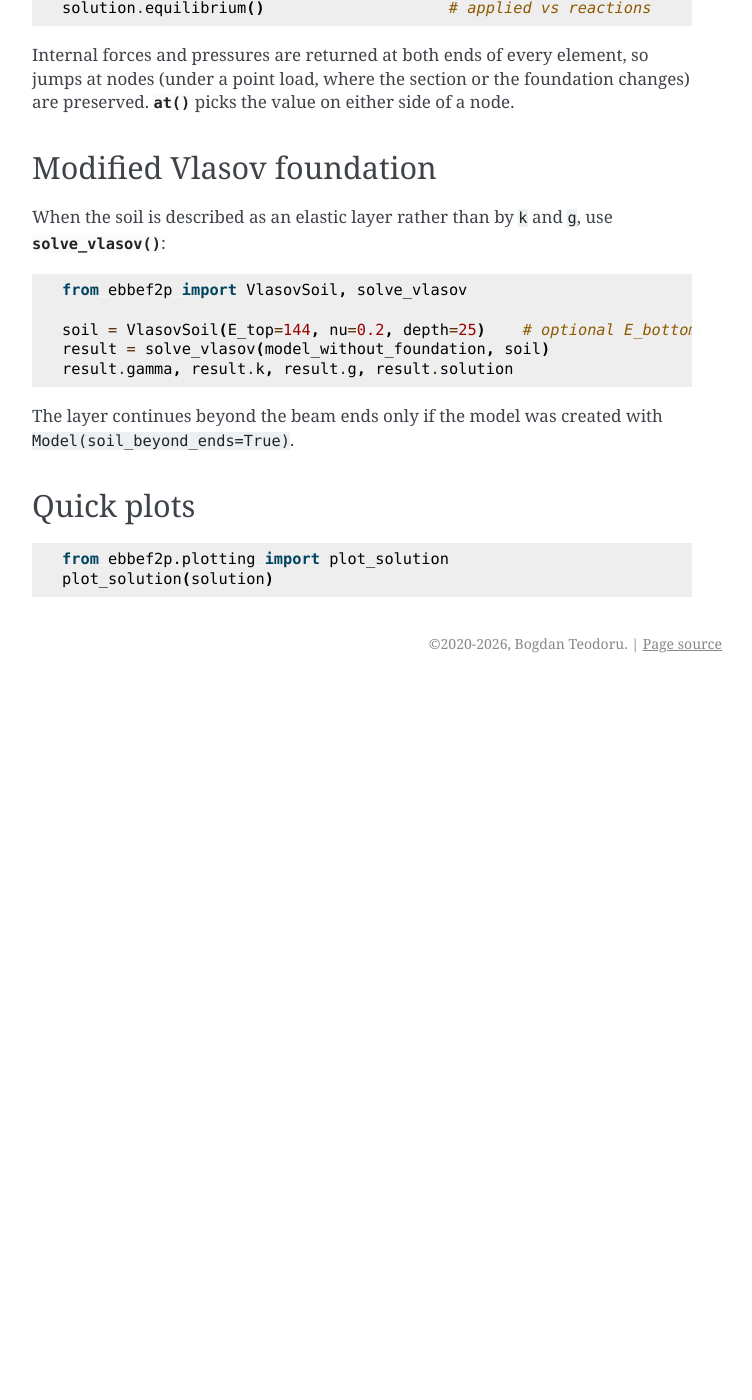
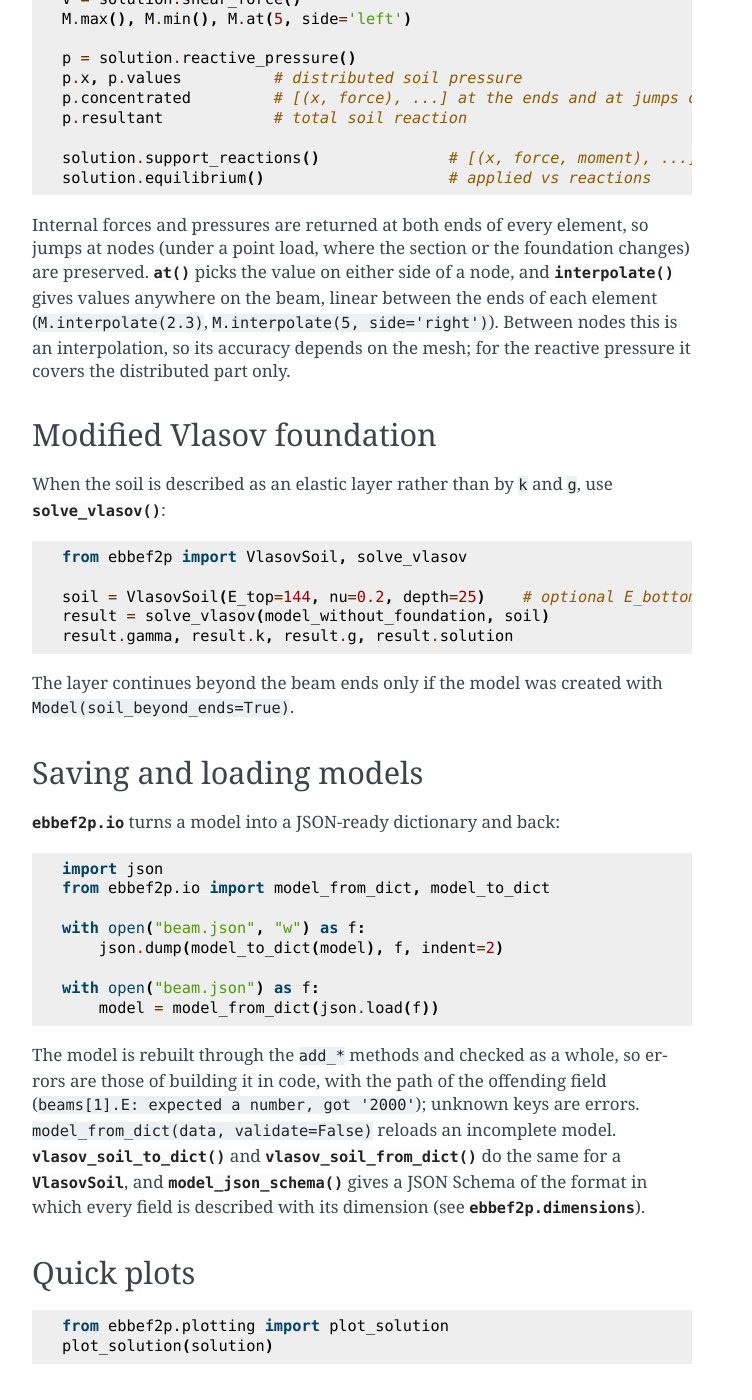
Before and after one commit to bteodoru/ebbef2p-python, a Sphinx documentation site: the page built from docs/source/user_guide/getting_started.rst, in a window 1280 px wide and 1400 px high, scrolled down 1366 px. Shown: the whole window, without its empty margins (388-1140 px from the left). Built offline with Sphinx 7.4.7, drawn with Linux system fonts in a browser that asks for light colours; before the commit the page ends 2049 px from its top, so only the background shows below that; some of the changed text lies outside the part shown.

Commit message:
Document serialization, dimensions and sections
Co-Authored-By: Claude Opus 5.5 <noreply@anthropic.com>

```diff
--- a/docs/source/user_guide/getting_started.rst
+++ b/docs/source/user_guide/getting_started.rst
@@ -24,6 +24,14 @@ Beam segments
     :meth:`~ebbef2p.model.Model.add_beam` adds a segment with constant ``E``
     and ``I``. Segments must cover the beam without gaps or overlaps; this
     is how a beam of stepped section is modelled.
+
+    For a rectangular section, :func:`~ebbef2p.sections.rectangular_section`
+    gives ``I = b*h**3/12``. Take ``b`` as the width in contact with the
+    soil; for any other section enter the equivalent height
+    ``h_eq = (12*I/b)**(1/3)`` computed with that width. The same ``b``
+    turns soil parameters given per unit area into the per-unit-length
+    values of the model, ``k = k_s*b``, so a width chosen only to reproduce
+    ``I`` would give a wrong ``k``.
 
 Foundation
     :meth:`~ebbef2p.model.Model.add_foundation` adds a segment on which the
@@ -69,7 +77,12 @@ Solving and results
 Internal forces and pressures are returned at both ends of every element,
 so jumps at nodes (under a point load, where the section or the foundation
 changes) are preserved. :meth:`~ebbef2p.results.ElementEndValues.at` picks
-the value on either side of a node.
+the value on either side of a node, and
+:meth:`~ebbef2p.results.ElementEndValues.interpolate` gives values anywhere
+on the beam, linear between the ends of each element (``M.interpolate(2.3)``,
+``M.interpolate(5, side='right')``). Between nodes this is an interpolation,
+so its accuracy depends on the mesh; for the reactive pressure it covers the
+distributed part only.
 
 Modified Vlasov foundation
 --------------------------
@@ -88,6 +101,33 @@ When the soil is described as an elastic layer rather than by ``k`` and
 The layer continues beyond the beam ends only if the model was created with
 ``Model(soil_beyond_ends=True)``.
 
+Saving and loading models
+-------------------------
+
+:mod:`ebbef2p.io` turns a model into a JSON-ready dictionary and back:
+
+.. code-block:: python
+
+    import json
+    from ebbef2p.io import model_from_dict, model_to_dict
+
+    with open("beam.json", "w") as f:
+        json.dump(model_to_dict(model), f, indent=2)
+
+    with open("beam.json") as f:
+        model = model_from_dict(json.load(f))
+
+The model is rebuilt through the ``add_*`` methods and checked as a whole,
+so errors are those of building it in code, with the path of the offending
+field (``beams[1].E: expected a number, got '2000'``); unknown keys are
+errors. ``model_from_dict(data, validate=False)`` reloads an incomplete
+model. :func:`~ebbef2p.io.vlasov_soil_to_dict` and
+:func:`~ebbef2p.io.vlasov_soil_from_dict` do the same for a
+:class:`~ebbef2p.vlasov.VlasovSoil`, and
+:func:`~ebbef2p.io.model_json_schema` gives a JSON Schema of the format in
+which every field is described with its dimension (see
+:mod:`ebbef2p.dimensions`).
+
 Quick plots
 -----------
 
```
Also changed, not shown: CHANGELOG.md (+17 -0 lines), docs/source/ebbef2p.rst (+21 -1 lines).
